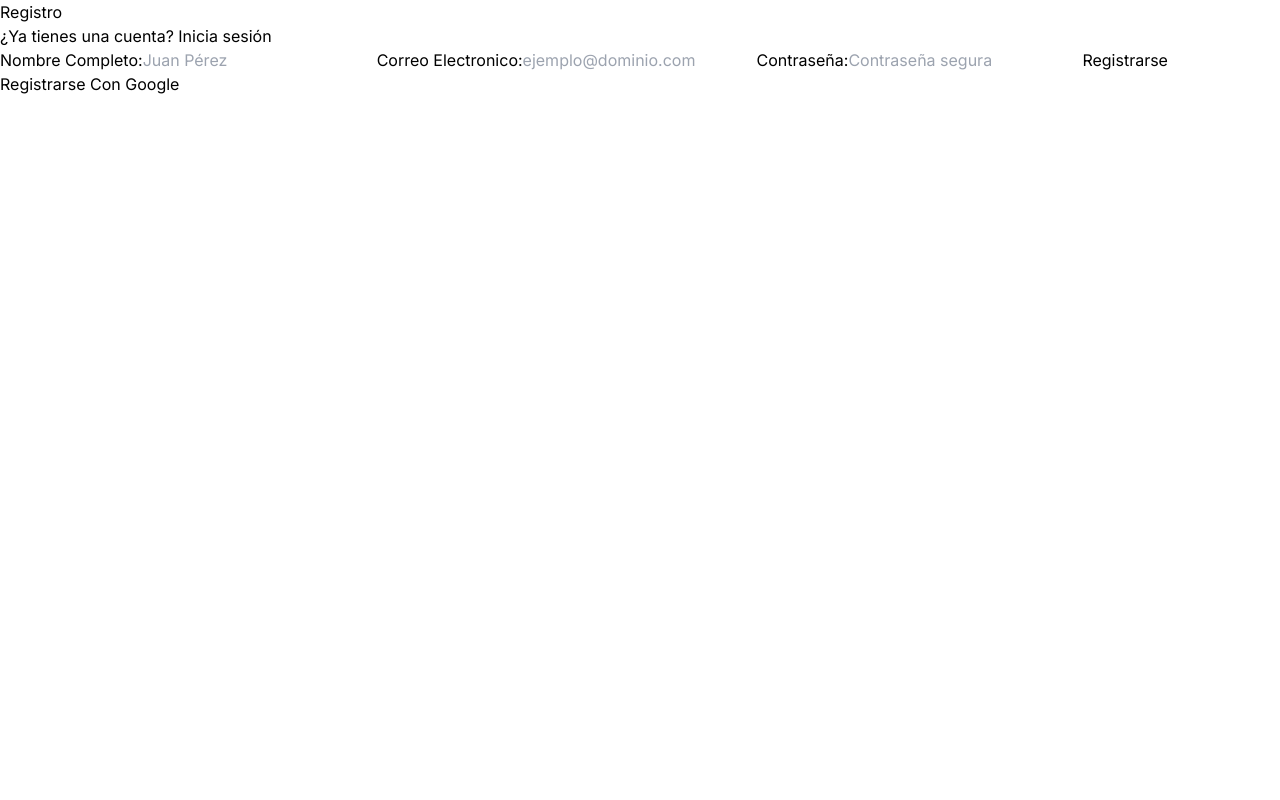
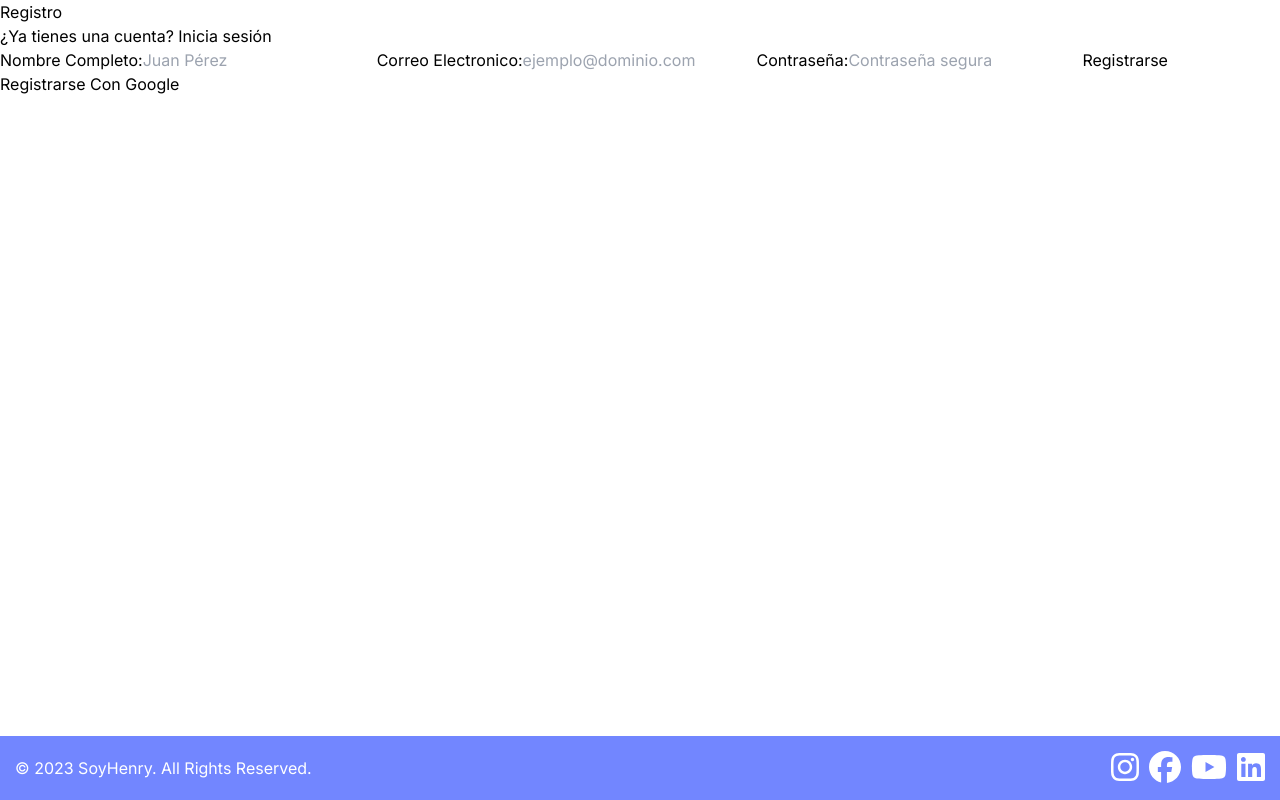
Before and after one commit to Grivarol69/descubriendoJuntxs, a Next.js app in the folder client/: page /pages/signup in a window 1280 px wide. Built offline with nearby package versions, Linux system fonts and the light colour scheme.

Commit message:
footer icons

```diff
--- a/client/app/components/footer.tsx
+++ /dev/null
@@ -1,18 +0,0 @@
-'use client'
-import react from 'react';
-const Footer = () => {
-    return (
-        <div>
-            <footer >
-                <p>© 2023 SoyHenry. All Rights Reserved.</p>
-                <div>
-                    <a href="https://www.facebook.com/people/Descubriendo-Juntxs/100083237715538/?mibextid=LQQJ4d" target="_blank">Facebook</a>
-                    <a href="https://www.twitter.com/yourcompany" target="_blank">Twitter</a>
-                    <a href="https://www.instagram.com/descubriendojuntxs/" target="_blank">Instagram</a>
-                </div>
-            </footer>
-        </div>
-    )
-}
-
-export default Footer;
--- /dev/null
+++ b/client/app/components/footer/footer.module.css
@@ -0,0 +1,25 @@
+.footer {
+    display: flex;
+    flex-direction: row;
+    justify-content: space-between;
+    align-items: center;
+    position: fixed;
+    left: 0;
+    bottom: 0;
+    width: 100%;
+    background-color: #7286FF;
+    color: white;
+    text-align: center;
+    padding: 15px;
+}
+
+.socialMedia {
+    display: flex;
+    justify-content: center;
+    gap: 10px;
+}
+
+.socialMedia a {
+    color: white;
+    text-decoration: none;
+}
--- /dev/null
+++ b/client/app/components/footer/footer.tsx
@@ -0,0 +1,31 @@
+'use client'
+import { FontAwesomeIcon } from '@fortawesome/react-fontawesome'
+import { faFacebook, faYoutube, faInstagram, faLinkedin } from '@fortawesome/free-brands-svg-icons'
+import style from './footer.module.css'
+
+const Footer = () => {
+    return (
+        <div>
+            <footer className={style.footer}>
+                <p>© 2023 SoyHenry. All Rights Reserved.</p>
+                <div className={style.socialMedia}>
+                    <a href="https://www.instagram.com/descubriendojuntxs/" target="_blank">
+                        <FontAwesomeIcon icon={faInstagram} size='2x' />
+                    </a>
+                    <a href="https://www.facebook.com/people/Descubriendo-Juntxs/100083237715538/?mibextid=LQQJ4d" target="_blank">
+                        <FontAwesomeIcon icon={faFacebook} size='2x' />
+                    </a>
+                    <a href="https://www.youtube.com/channel/UCryZ0iZXr3HSkKcJR14_LAg" target="_blank">
+                        <FontAwesomeIcon icon={faYoutube} size='2x' />
+                    </a>
+
+                    <a href="https://www.linkedin.com/company/descubriendo-juntxs/" target="_blank">
+                        <FontAwesomeIcon icon={faLinkedin} size='2x' />
+                    </a>
+                </div>
+            </footer>
+        </div>
+    )
+}
+
+export default Footer;
--- a/client/app/pages/signin/page.tsx
+++ b/client/app/pages/signin/page.tsx
@@ -1,6 +1,7 @@
 'use client'
 import Link from "next/link";
 import { FormEvent, useState } from "react";
+import Footer from "@/app/components/footer/footer";
 import style from './signin.module.css'
 
 
@@ -60,6 +61,9 @@ const SignInPage = () => {
                     </div>
                 </div>
             </div>
+            <div>
+                <Footer />
+            </div>
         </div>
 
     );
--- a/client/app/pages/signup/page.tsx
+++ b/client/app/pages/signup/page.tsx
@@ -1,5 +1,6 @@
 'use client';
 import { FormEvent, useState } from "react";
+import Footer from "@/app/components/footer/footer";
 import Link from "next/link";
 
 const SignUpPage = () => {
@@ -24,11 +25,11 @@ const SignUpPage = () => {
             <form onSubmit={handleSubmit}>
                 <label >
                     Nombre Completo:
-                <input type="text" value={name} placeholder="Juan Pérez" onChange={(e) => setName(e.target.value)}/>
+                    <input type="text" value={name} placeholder="Juan Pérez" onChange={(e) => setName(e.target.value)} />
                 </label>
                 <label>
                     Correo Electronico:
-                <input type="text" value={email} placeholder="ejemplo@dominio.com" onChange={(e) => setEmail(e.target.value)}/>
+                    <input type="text" value={email} placeholder="ejemplo@dominio.com" onChange={(e) => setEmail(e.target.value)} />
                 </label>
                 <label>
                     Contraseña:
@@ -39,6 +40,9 @@ const SignUpPage = () => {
                     <button onClick={handleGoogleSignUp}> Registrarse Con Google </button>
                 </div>
             </form>
+            <div>
+                <Footer />
+            </div>
         </div>
     )
 }
```
Also changed, not shown: client/package.json (+8 -5 lines), 1 other file (tests, documents, lock files or other folders). Lines whose indentation alone changed are shown as unchanged.
